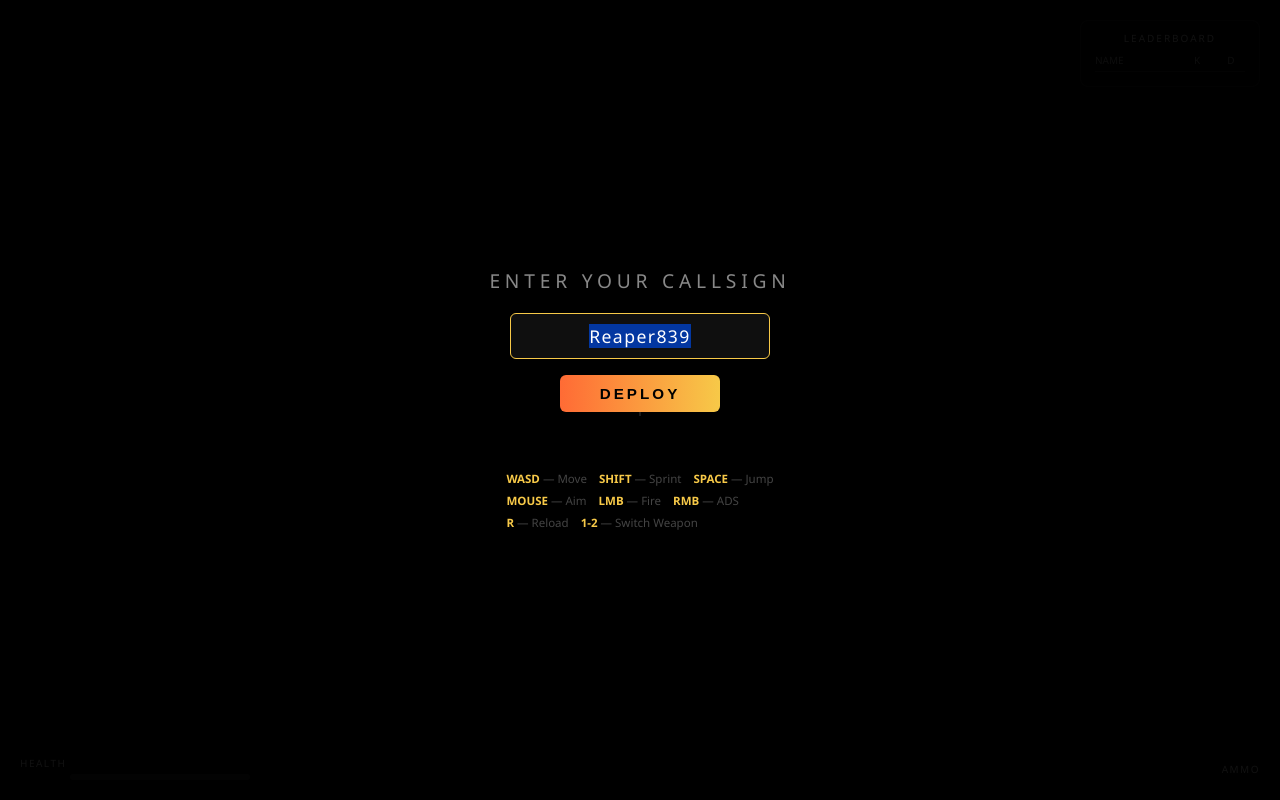
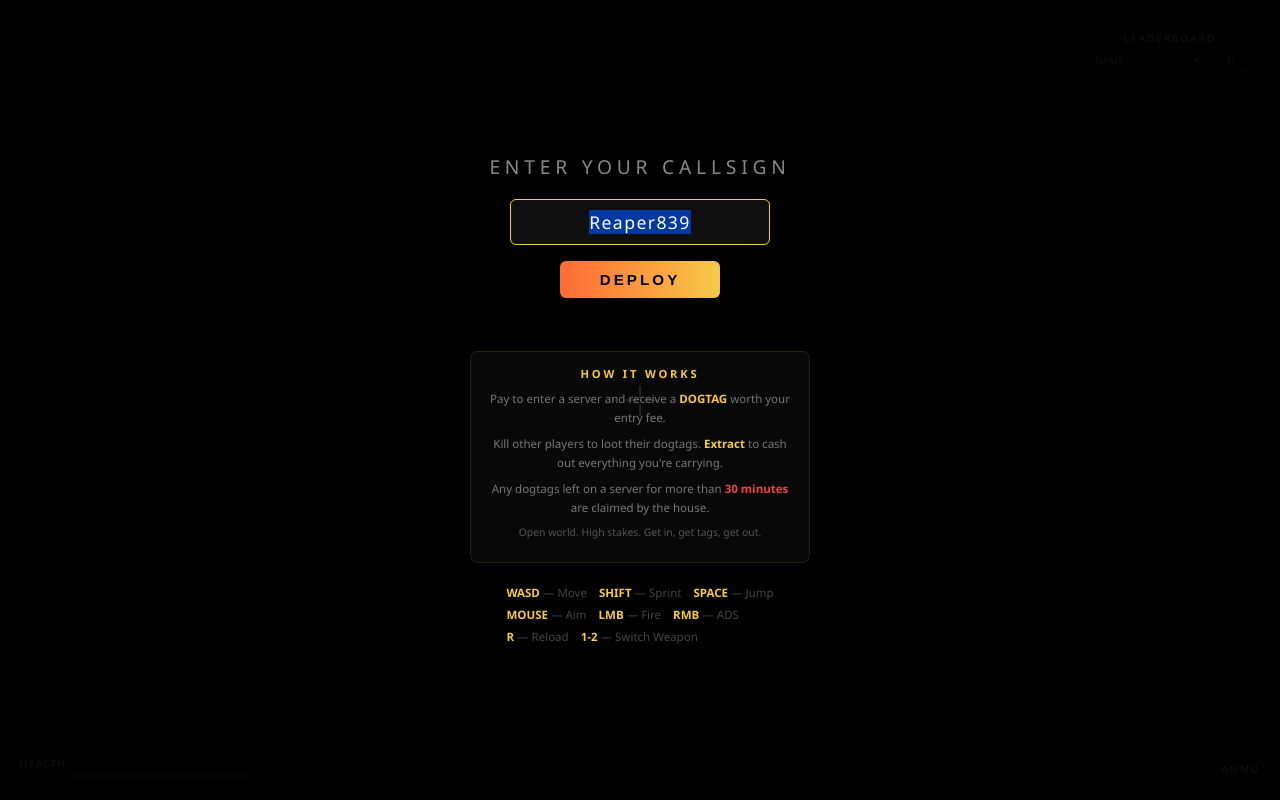
Before and after one commit to Tanner253/fps, a website built with Vite: page index.html in a window 1280 px wide. Built offline with nearby package versions, Linux system fonts and the light colour scheme.

Commit message:
feat: add game concept description to start screen (dogtag economy, extraction, 30min timer)
Made-with: Cursor

```diff
--- a/index.html
+++ b/index.html
@@ -72,8 +72,24 @@
       letter-spacing: 0.12em; height: 1.2em;
     }
 
+    .game-concept {
+      margin-top: 1.6rem; max-width: 340px; text-align: center;
+      padding: 14px 18px; border-radius: 8px;
+      background: rgba(255,255,255,0.03);
+      border: 1px solid rgba(247,201,72,0.12);
+    }
+    .game-concept h3 {
+      font-size: 0.7rem; font-weight: 600; letter-spacing: 0.25em;
+      color: #f7c948; margin-bottom: 8px; text-transform: uppercase;
+    }
+    .game-concept p {
+      font-size: 0.72rem; color: #777; line-height: 1.7; margin-bottom: 6px;
+    }
+    .game-concept .highlight { color: #f7c948; font-weight: 600; }
+    .game-concept .warn { color: #ef4444; font-weight: 600; }
+
     .controls {
-      margin-top: 1.8rem; text-align: left; font-size: 0.72rem;
+      margin-top: 1.2rem; text-align: left; font-size: 0.72rem;
       color: #444; line-height: 1.9;
     }
     .controls span { color: #f7c948; font-weight: 600; }
@@ -98,6 +114,13 @@
     <input type="text" id="player-name" placeholder="CALLSIGN" maxlength="16" autocomplete="off" spellcheck="false" />
     <button id="deploy-btn">DEPLOY</button>
     <div id="status-text"></div>
+    <div class="game-concept">
+      <h3>How It Works</h3>
+      <p>Pay to enter a server and receive a <span class="highlight">DOGTAG</span> worth your entry fee.</p>
+      <p>Kill other players to loot their dogtags. <span class="highlight">Extract</span> to cash out everything you're carrying.</p>
+      <p>Any dogtags left on a server for more than <span class="warn">30 minutes</span> are claimed by the house.</p>
+      <p style="color:#555;font-size:0.65rem;margin-top:4px;">Open world. High stakes. Get in, get tags, get out.</p>
+    </div>
     <div class="controls">
       <span>WASD</span> — Move &nbsp;&nbsp; <span>SHIFT</span> — Sprint &nbsp;&nbsp; <span>SPACE</span> — Jump<br/>
       <span>MOUSE</span> — Aim &nbsp;&nbsp; <span>LMB</span> — Fire &nbsp;&nbsp; <span>RMB</span> — ADS<br/>
```
